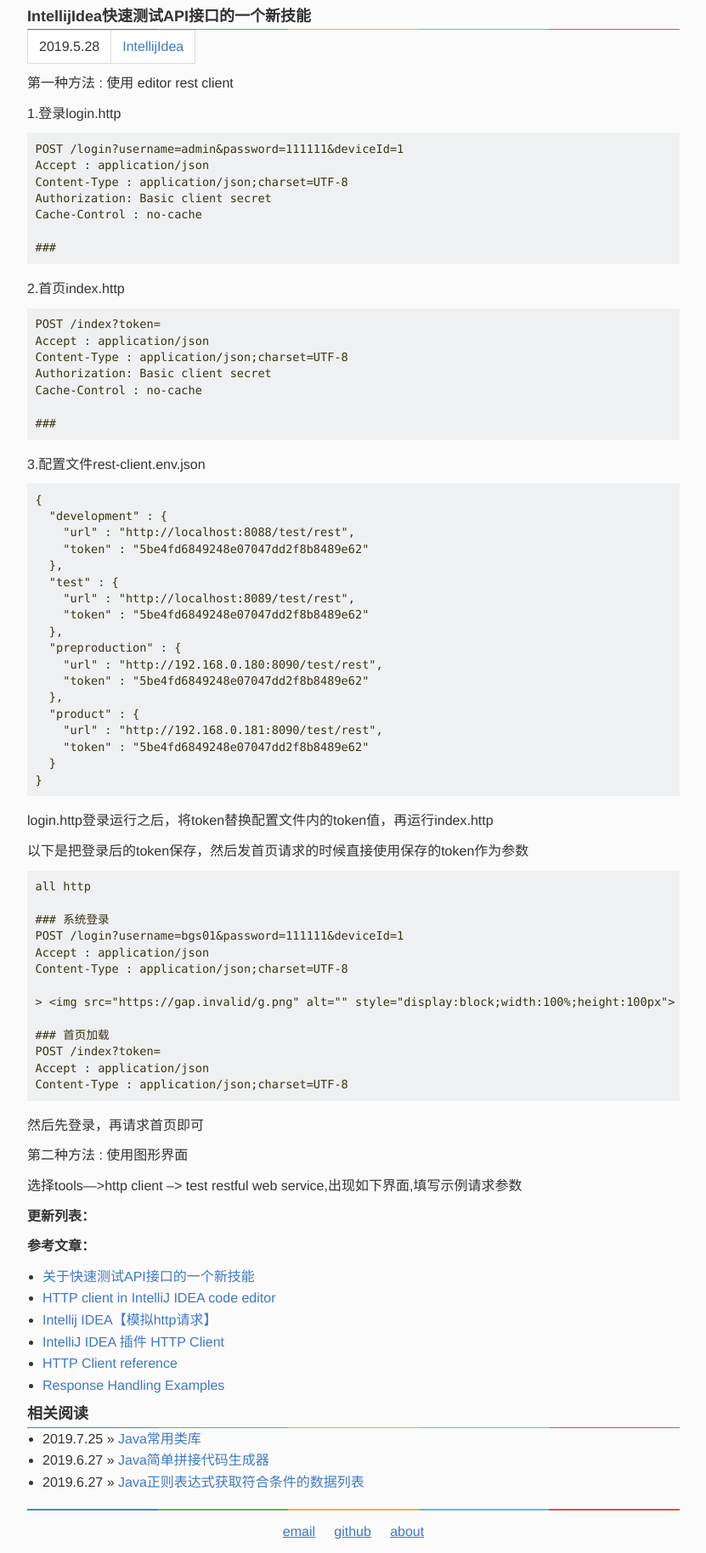
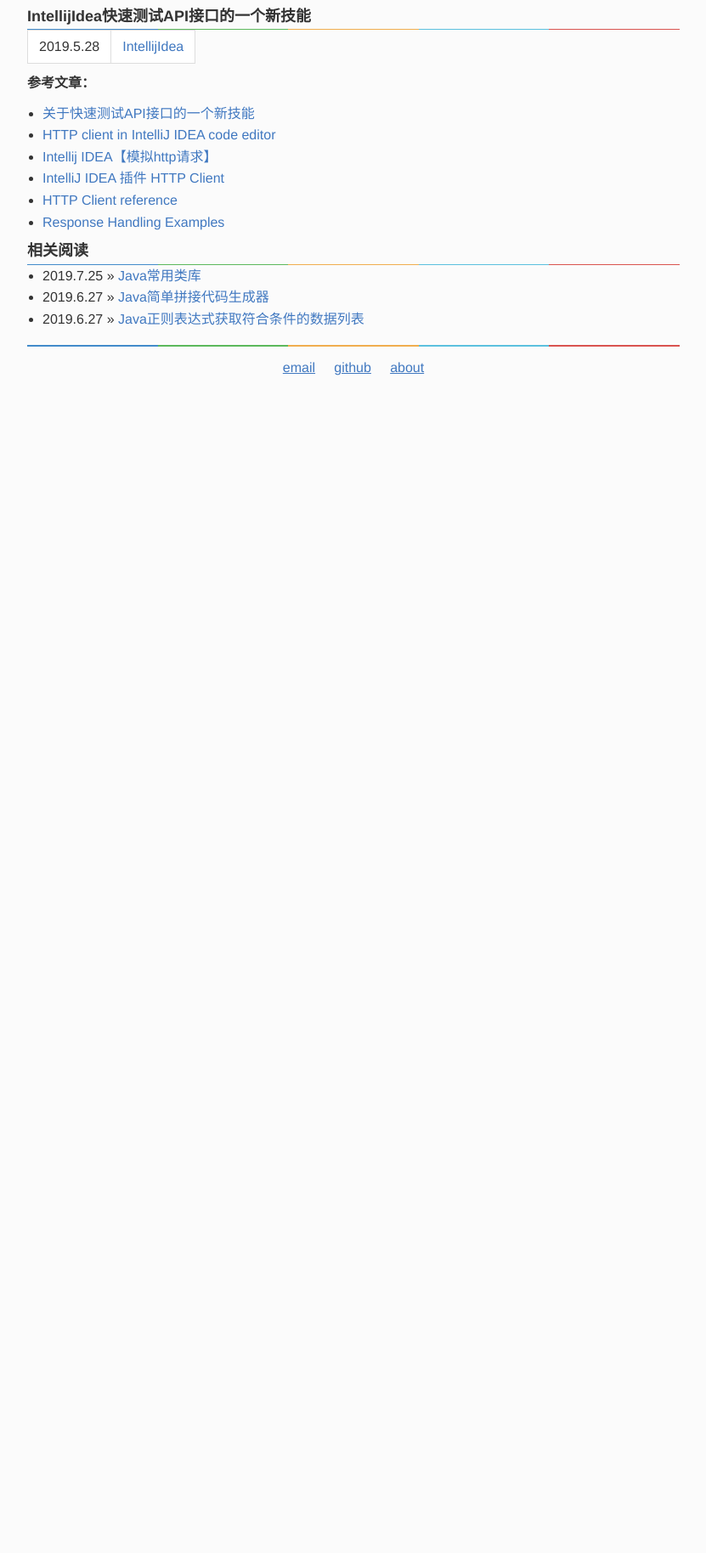
Before and after one commit to svygh123/svygh123.github.io, a Jekyll site: the page built from _posts/2019-05-28-IntellijIdea快速测试API接口的一个新技能.md, in a window 1280 px wide. Shown: the whole page at 85% size, without its empty margins (224-1055 px from the left). Built offline with Jekyll 4.4.1, drawn with Linux system fonts in a browser that asks for light colours; Markdown is read by kramdown in place of the engine named in the settings; comment, search, counter and statistics services are not loaded; after the commit the page ends 900 px from its top, so only the background shows below that.

Commit message:
Update 2019-05-28-IntellijIdea快速测试API接口的一个新技能.md

````diff
--- a/_posts/2019-05-28-IntellijIdea快速测试API接口的一个新技能.md
+++ b/_posts/2019-05-28-IntellijIdea快速测试API接口的一个新技能.md
@@ -8,84 +8,6 @@
 
 {{ page.date | date: "%Y.%-m.%-d" }} | <a href="/archive#{{ page.categories }}">{{ page.categories}}</a>
 
-第一种方法 : 使用 editor rest client
-
-1.登录login.http
-
-```
-POST {{url}}/login?username=admin&password=111111&deviceId=1
-Accept : application/json
-Content-Type : application/json;charset=UTF-8
-Authorization: Basic client secret
-Cache-Control : no-cache
-
-###
-```
-
-2.首页index.http
-
-```
-POST {{url}}/index?token={{token}}
-Accept : application/json
-Content-Type : application/json;charset=UTF-8
-Authorization: Basic client secret
-Cache-Control : no-cache
-
-###
-```
-
-3.配置文件rest-client.env.json
-
-```
-{
-  "development" : {
-    "url" : "http://localhost:8088/test/rest",
-    "token" : "5be4fd6849248e07047dd2f8b8489e62"
-  },
-  "test" : {
-    "url" : "http://localhost:8089/test/rest",
-    "token" : "5be4fd6849248e07047dd2f8b8489e62"
-  },
-  "preproduction" : {
-    "url" : "http://192.168.0.180:8090/test/rest",
-    "token" : "5be4fd6849248e07047dd2f8b8489e62"
-  },
-  "product" : {
-    "url" : "http://192.168.0.181:8090/test/rest",
-    "token" : "5be4fd6849248e07047dd2f8b8489e62"
-  }
-}
-```
-
-login.http登录运行之后，将token替换配置文件内的token值，再运行index.http
-
-以下是把登录后的token保存，然后发首页请求的时候直接使用保存的token作为参数
-
-
-
-```
-all http
-
-### 系统登录
-POST {{url}}/login?username=bgs01&password=111111&deviceId=1
-Accept : application/json
-Content-Type : application/json;charset=UTF-8
-
-> {% client.global.set("auth_token", response.body.obj) %}
-
-### 首页加载
-POST {{url}}/index?token={{auth_token}}
-Accept : application/json
-Content-Type : application/json;charset=UTF-8
-```
-
-然后先登录，再请求首页即可
-
-第二种方法 : 使用图形界面
-
-选择tools--->http client --> test restful web service,出现如下界面,填写示例请求参数
-
-**更新列表：**
 
 
 
````
